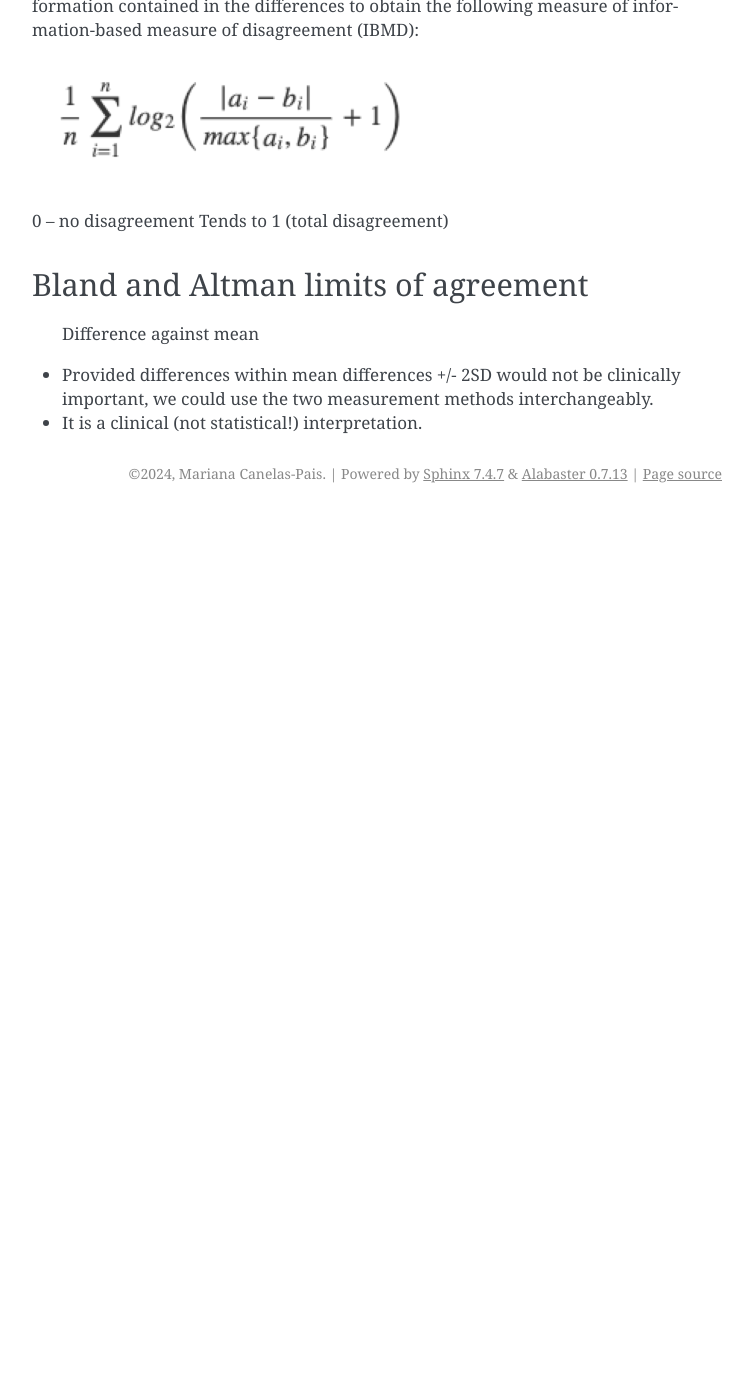
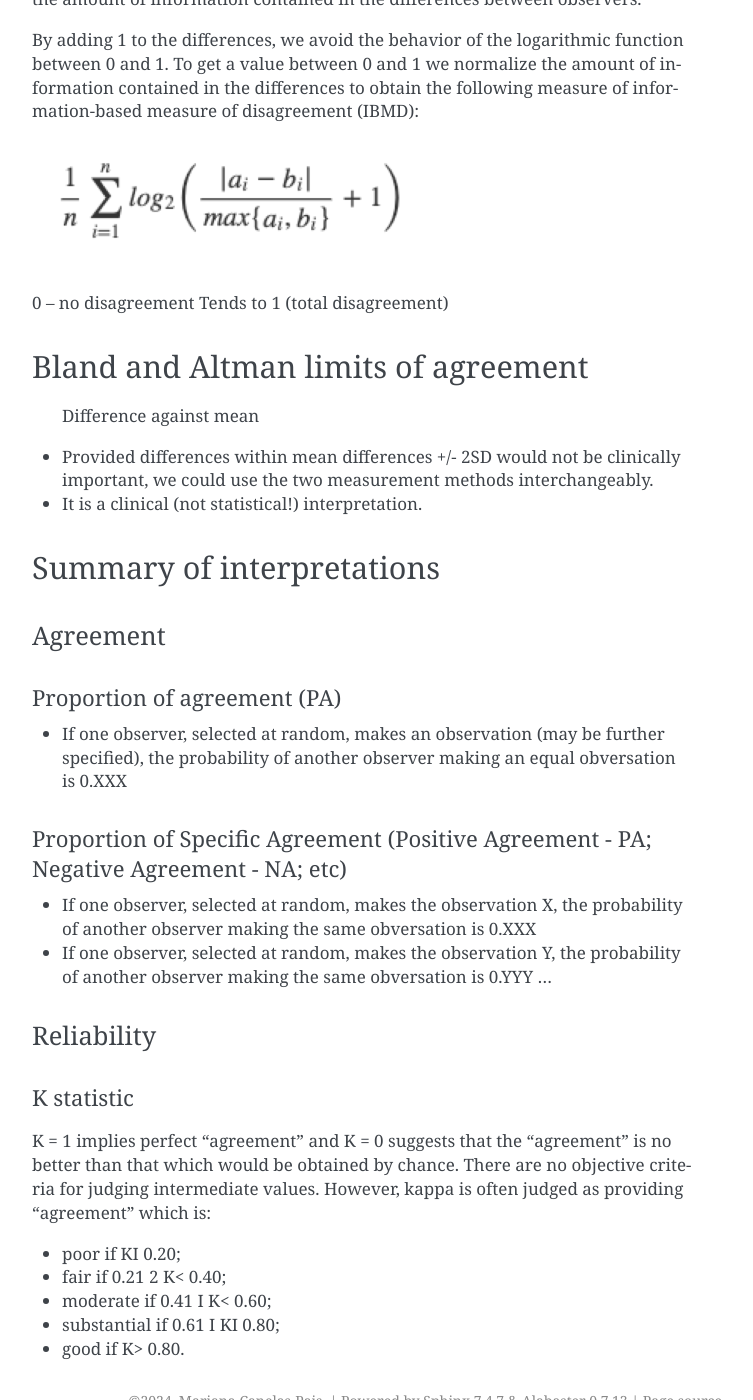
Before and after one commit to marianacpais/HEADS-ANALYZE, a Sphinx documentation site: the page built from docs/source/lesson_05.md, in a window 1280 px wide and 1400 px high, scrolled down 4628 px. Shown: the whole window, without its empty margins (388-1141 px from the left). Built offline with Sphinx 7.4.7, drawn with Linux system fonts in a browser that asks for light colours; before the commit the page ends 5141 px from its top, so only the background shows below that; some of the changed text lies outside the part shown.

Commit message:
Minor push

```diff
--- a/docs/source/lesson_05.md
+++ b/docs/source/lesson_05.md
@@ -91,7 +91,9 @@ Example:
 | total      |     43     |   7   |  50   |
 
 PA=42/50=0.84
+
 Pe=(43/50)(45/50)+(7/50)(5/50)=0.79
+
 K=(0.84-0.79)/(1-0.79)=0.24
 
 #### Specific agreement
@@ -150,3 +152,27 @@ Tends to 1 (total disagreement)
 
 - Provided differences within mean differences +/- 2SD would not be clinically important, we could use  the two measurement methods interchangeably.
 - It is a clinical (not statistical!) interpretation.
+
+## Summary of interpretations
+
+### Agreement
+
+#### Proportion of agreement (PA)
+- If one observer, selected at random, makes an observation (may be further specified), the probability of another observer making an equal obversation is 0.XXX
+
+#### Proportion of Specific Agreement (Positive Agreement - PA; Negative Agreement - NA; etc)
+- If one observer, selected at random, makes the observation X, the probability of another observer making the same obversation is 0.XXX
+- If one observer, selected at random, makes the observation Y, the probability of another observer making the same obversation is 0.YYY
+...
+
+### Reliability
+
+#### K statistic
+
+K = 1 implies perfect "agreement" and K = 0 suggests that the "agreement" is no better than that which would be obtained by chance.
+There are no objective criteria for judging intermediate values. However, kappa is often judged as providing "agreement" which is:
+- poor if KI 0.20;
+- fair if 0.21 2 K< 0.40;
+- moderate if 0.41 I K< 0.60;
+- substantial if 0.61 I KI 0.80;
+- good if K> 0.80.
```
Also changed, not shown: 7 other files.
